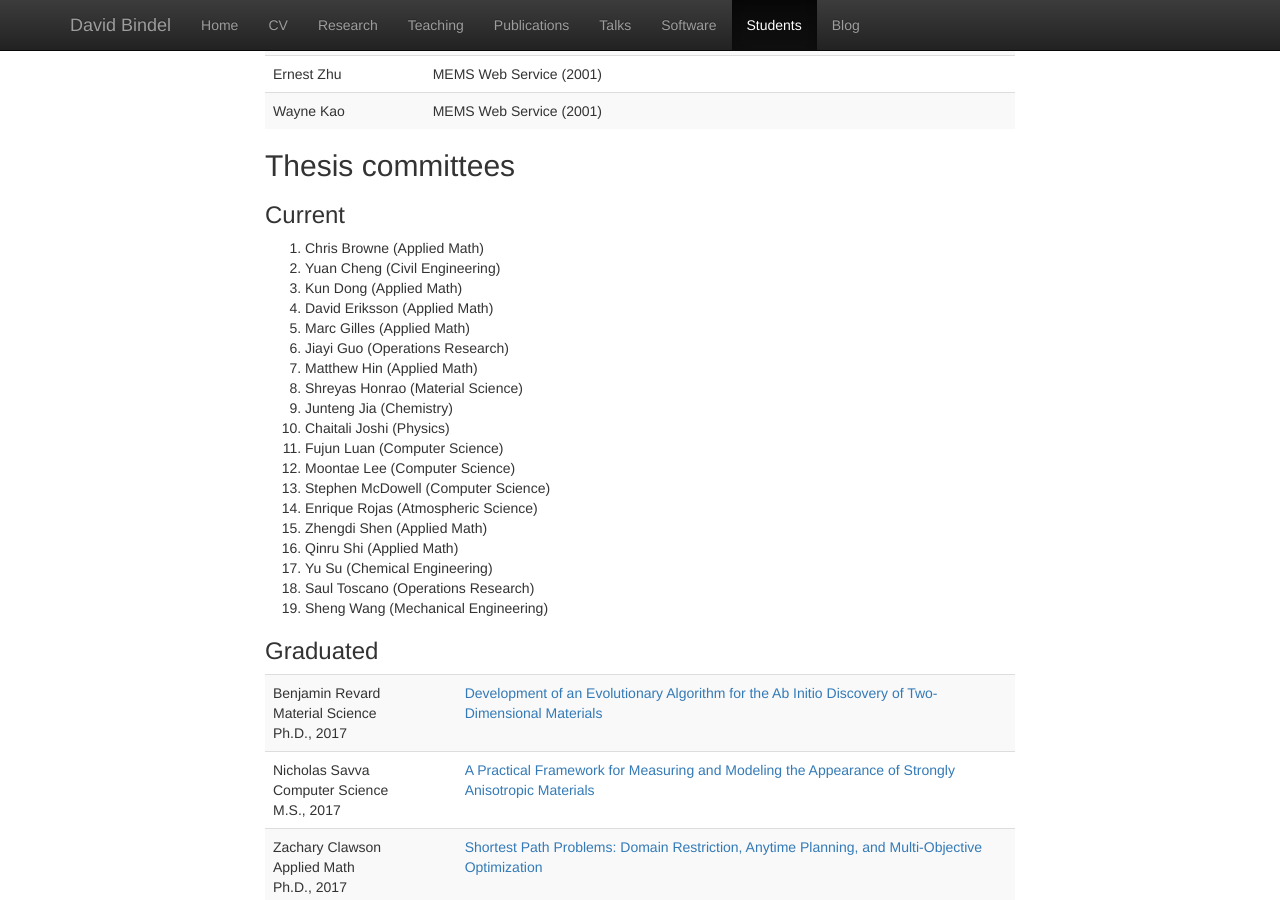
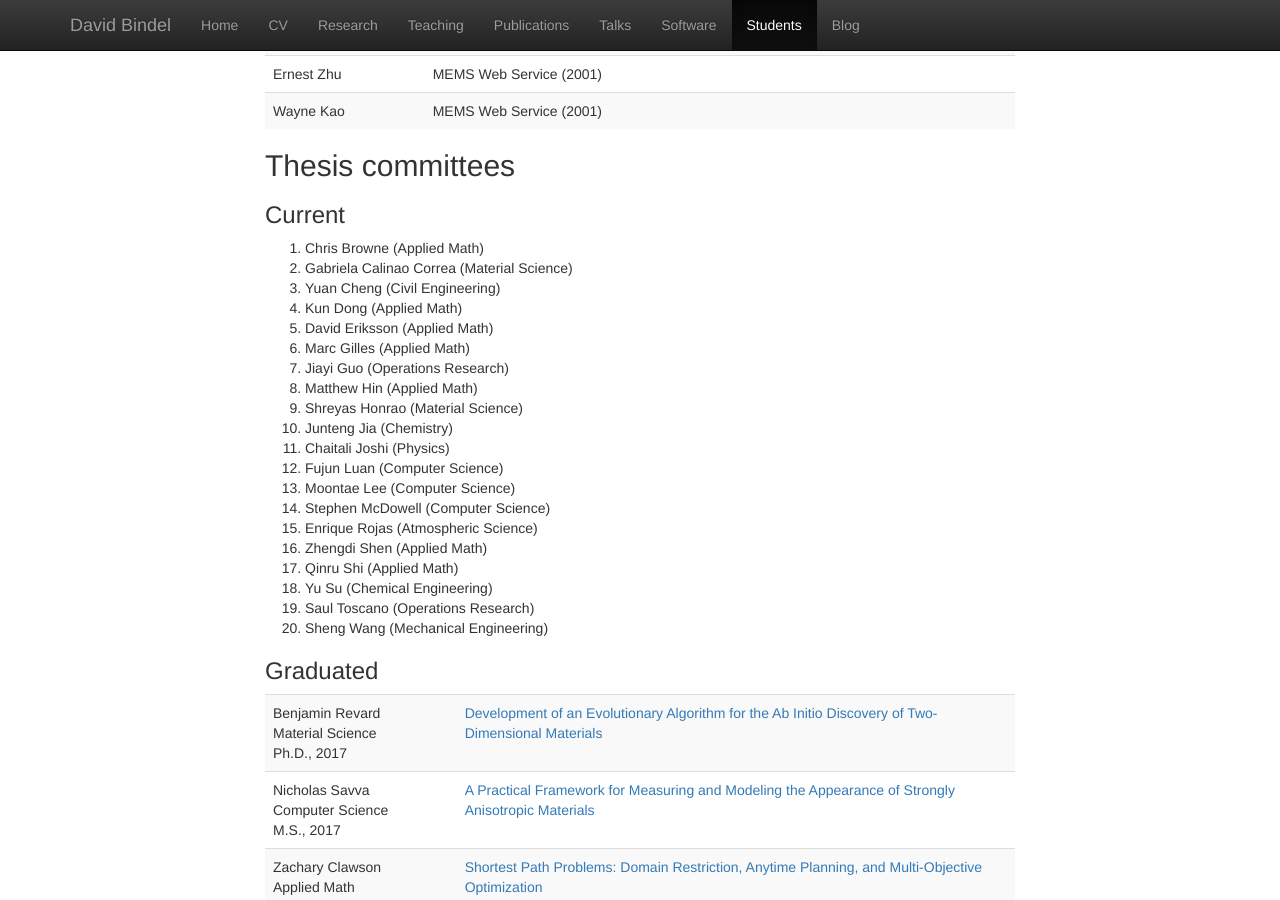
Before and after one commit to dbindel/cornell_web, a Jekyll site: the page built from students.html, in a window 1280 px wide and 900 px high, scrolled down 3391 px. Built offline with Jekyll 4.4.1, drawn with Linux system fonts in a browser that asks for light colours; nearby versions of some CDN libraries.

Commit message:
Added Ela to committee list.

```diff
--- a/_data/students.yml
+++ b/_data/students.yml
@@ -459,6 +459,11 @@ committees:
     field: Applied Math
   -
     degree: phd
+    last: Calinao Correa
+    first: Gabriela
+    field: Material Science
+  -
+    degree: phd
     last: Cheng
     first: Yuan
     field: Civil Engineering
```
